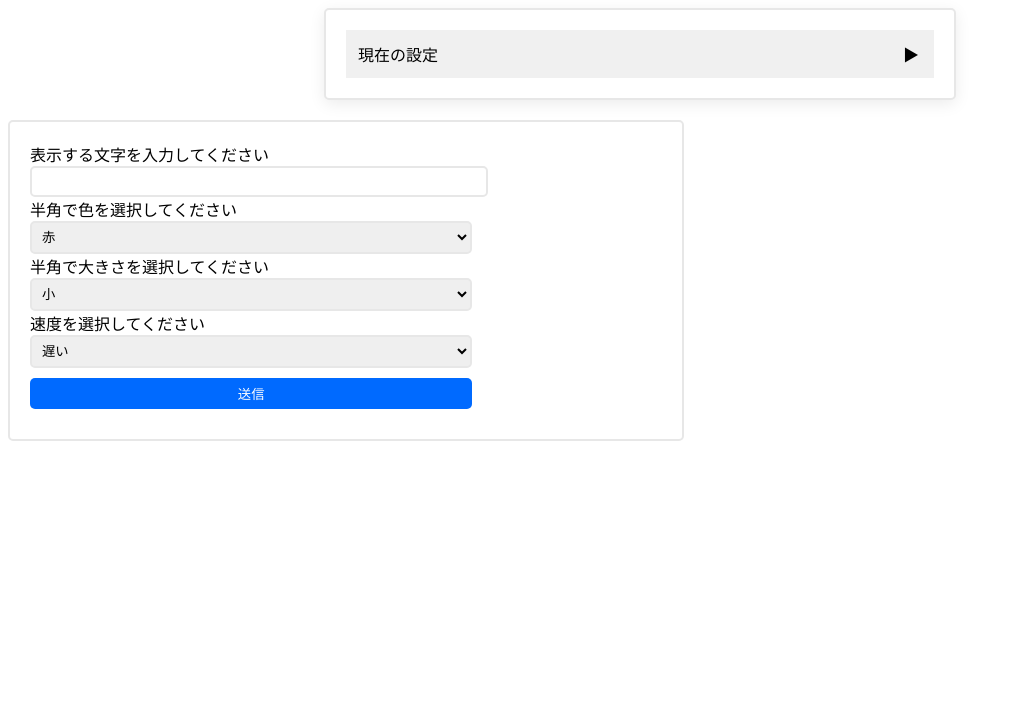
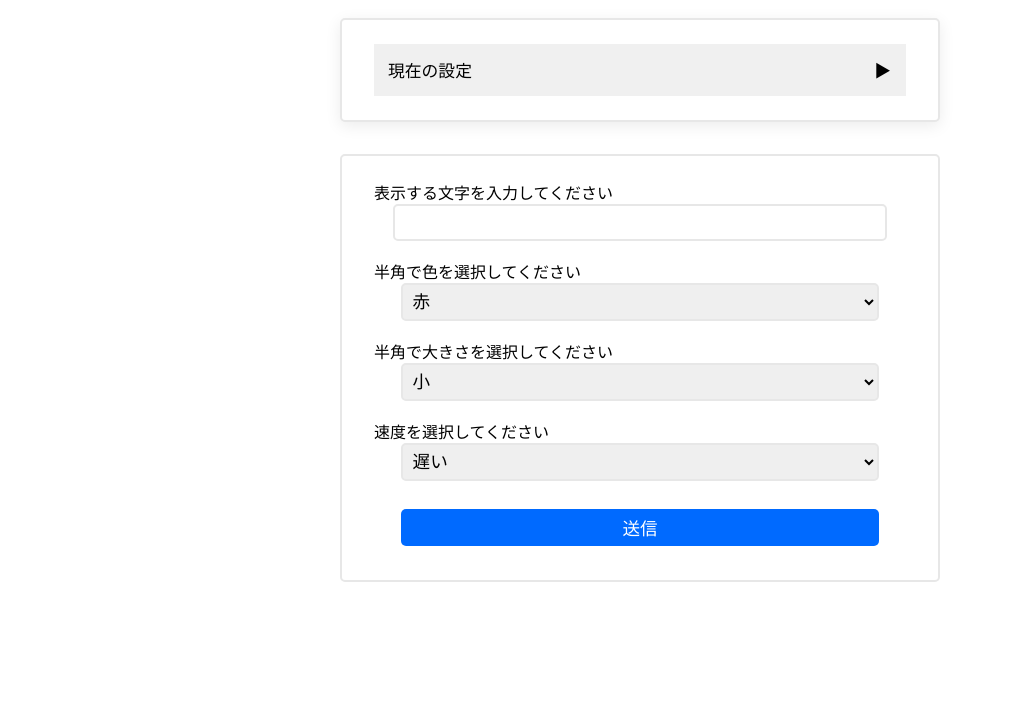
Before and after one commit to Rengemaru/den, a plain HTML site: page public/index.html in a window 1280 px wide. Shown: the part 81-800 px from the top of the page, without its empty margins (0-1011 px from the left). Drawn offline with Linux system fonts and the light colour scheme; no server answers.

Commit message:
update:スマホ画面とPC画面を判定してそれぞれ見やすくなるように変更

```diff
--- a/public/style.css
+++ b/public/style.css
@@ -1,6 +1,9 @@
 /* *{
     max-width: 70%;
 } */
+h1{
+    text-align: center;
+}
 input[type="text"], select {
     padding: 6px;
     width: 70%;
@@ -63,7 +66,7 @@ form{
     box-sizing: border-box;
     box-shadow: 0 4px 16px rgba(0,0,0,0.08);
 }
-@media (max-width: 600px) {
+@media (max-width: 599px) {
     form,
     .faq-container,
     #current-status {
@@ -81,3 +84,27 @@ form{
         padding: 10px;
     }
 }
+@media (min-width: 600px) {
+    form,
+    .faq-container,
+    #current-status {
+        width: 50%;
+        min-width: 400px;
+        max-width: 600px;
+        margin: 32px auto;
+        box-sizing: border-box;
+        padding: 24px 32px;
+        display: block;
+    }
+    input[type="text"], select, input[type="submit"] {
+        width: 90%;
+        margin-left: auto;
+        margin-right: auto;
+        display: block;
+        font-size: 1.1em;
+    }
+    .faq-question, .faq-answer {
+        font-size: 1.05em;
+        padding: 14px;
+    }
+}
```
